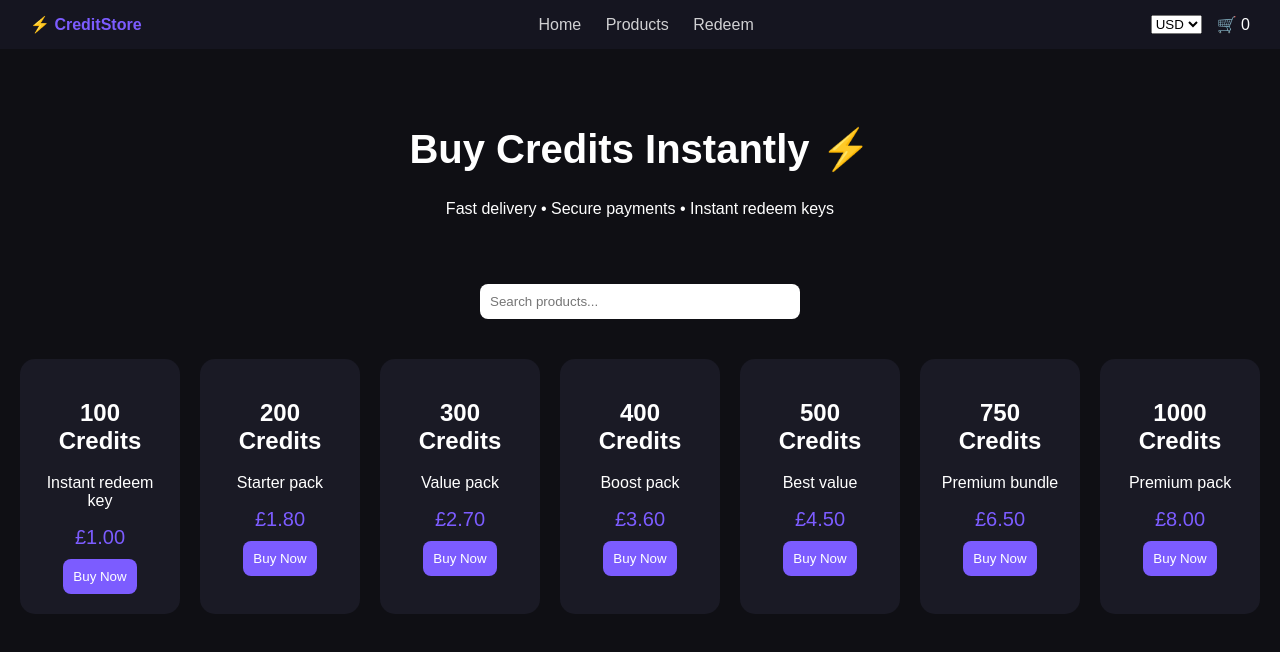
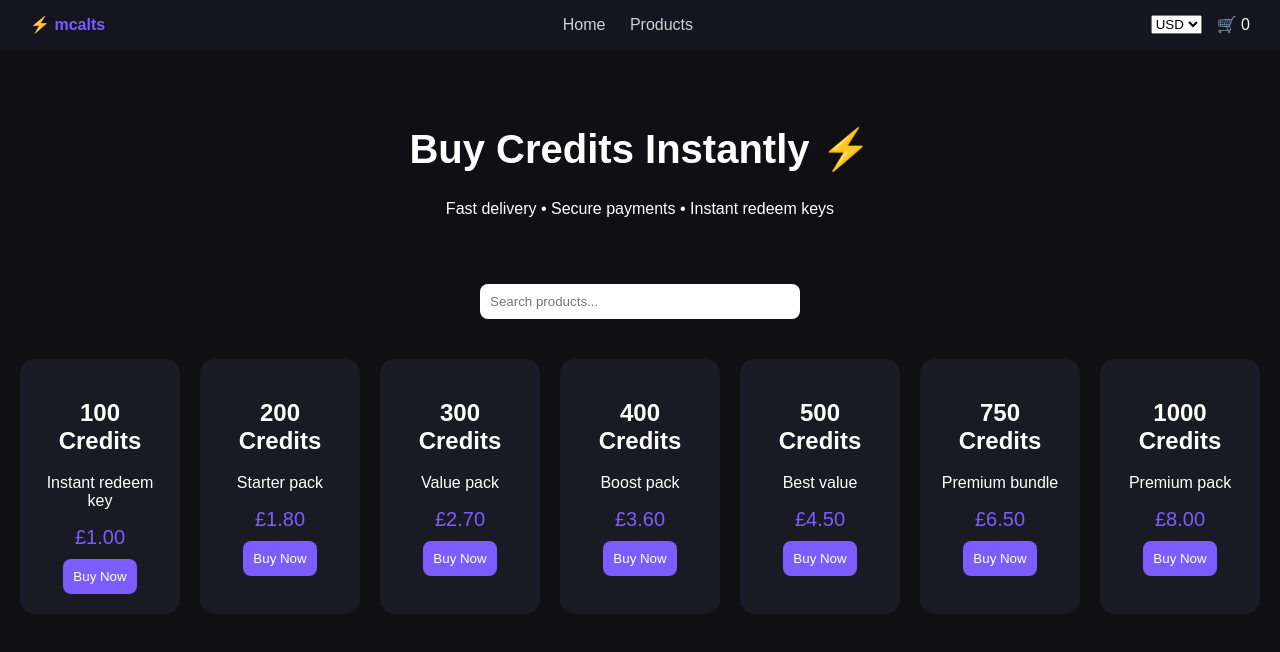
Before and after one commit to mcaltsnfas-bit/stripe-backend, a website: page credit-store/index.html in a window 1280 px wide. Drawn offline with Linux system fonts and the light colour scheme.

Commit message:
Updated UI page

```diff
--- a/credit-store/index.html
+++ b/credit-store/index.html
@@ -9,12 +9,11 @@
 
 <!-- NAVBAR -->
 <div class="navbar">
-  <div class="logo">⚡ CreditStore</div>
+  <div class="logo">⚡ mcalts</div>
 
   <div class="nav-links">
     <a href="#">Home</a>
     <a href="#">Products</a>
-    <a href="#">Redeem</a>
   </div>
 
   <div class="right">
```
